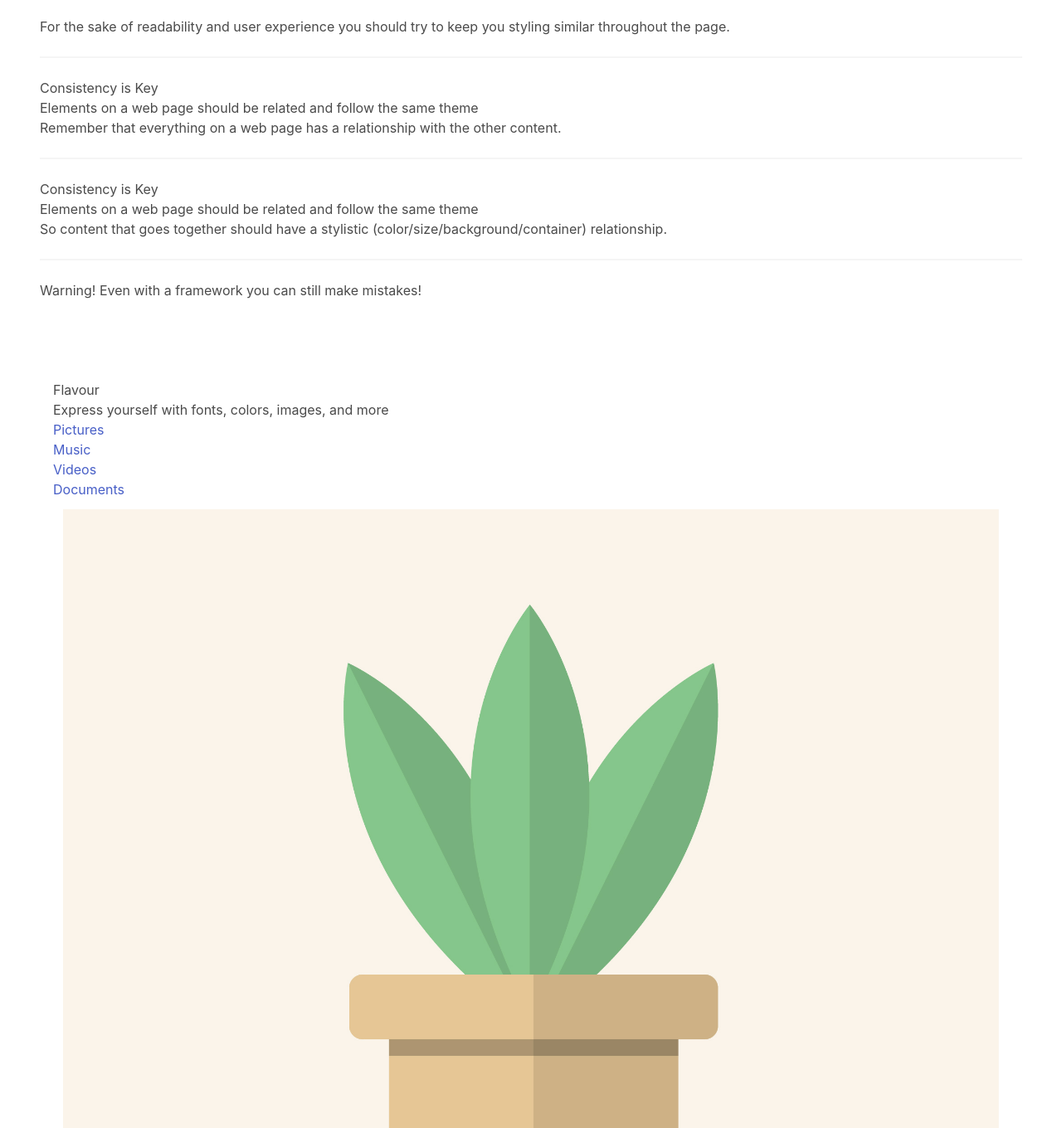
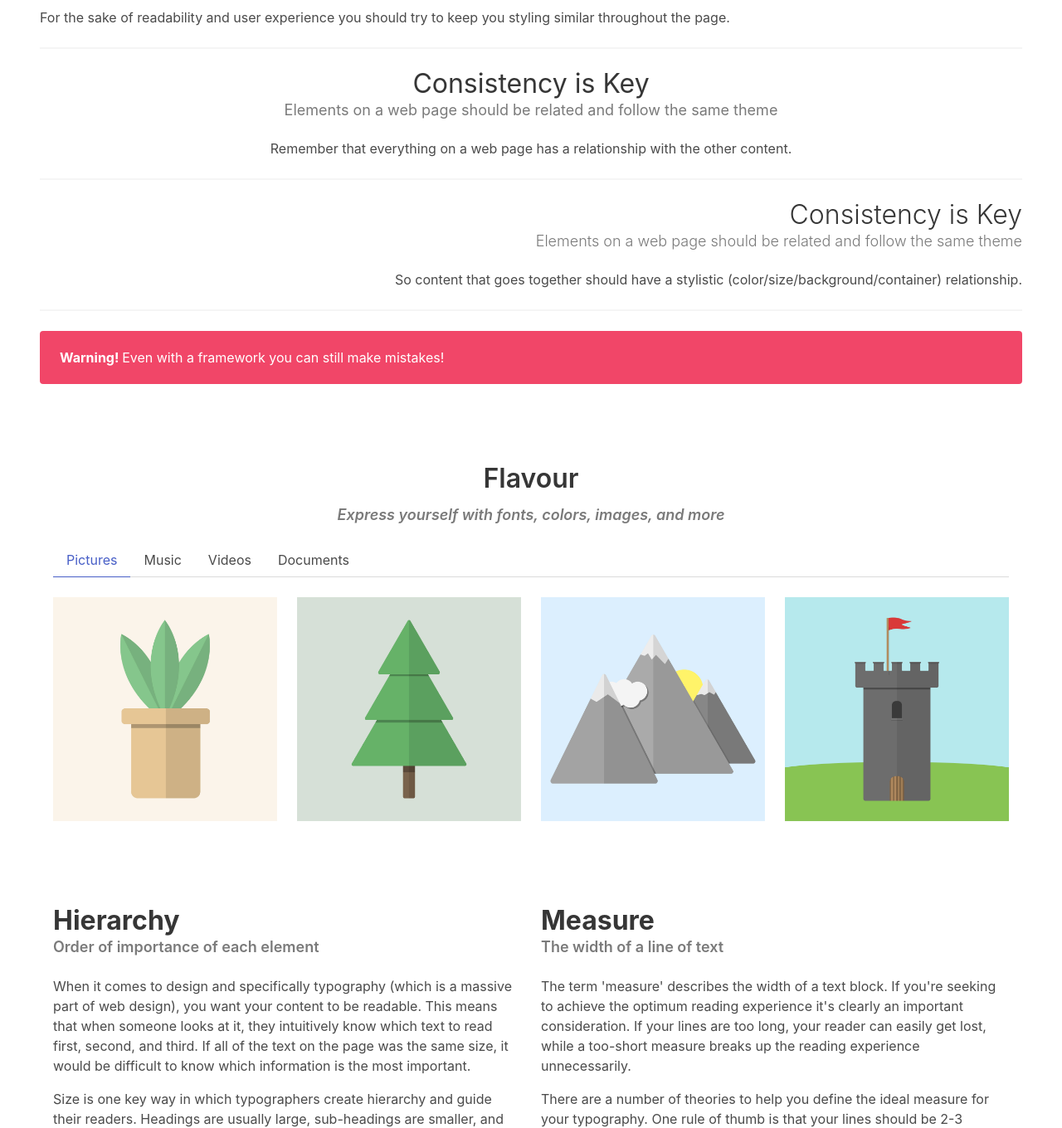
Before and after one commit to jdmar3-comp426/a02-xaviprat, a website: page index.html in a window 1280 px wide. Shown: the part 1440-2800 px from the top of the page at 83% size. Drawn offline with nearby package versions, Linux system fonts and the light colour scheme; a web font is replaced by a local one.

Commit message:
test for autograder

```diff
--- a/index.html
+++ b/index.html
@@ -12,10 +12,10 @@
 <section class="hero is-dark is-fullheight">
     <div class="hero-body">
         <div class="container">
-            <h1 class="">
+            <h1 class="title">
                 Comp426
             </h1>
-            <h2 class="">
+            <h2 class="subtitle">
                 A web development class
             </h2>
         </div>
@@ -25,7 +25,7 @@
     <div class="container">
         <div class="content">
             <h1 class="title">CSS Frameworks</h1>
-            <h5 class="">How to use a framework effectively</h5>
+            <h5 class="subtitle has-text-grey">How to use a framework effectively</h5>
             <p>
 	    	When it comes to developing websites, design can be a very fun aspect.
 		But in reality we often don't want to spend hours writing CSS.
@@ -41,7 +41,7 @@
                 hand with having a good conversation.
                 <br>
                 <br>
-                <span class="">chikezie ejiasi</span>
+                <span class="is-capitalized">chikezie ejiasi</span>
             </blockquote>
             <p>
 	    	Now something to be careful of is making every site you make look identical.
@@ -64,42 +64,42 @@
 	    </p>
         </div>
         <hr>
-        <div class="">
-            <h1 class="">Consistency is Key</h1>
-            <h5 class="">Elements on a web page should be related and follow the same theme</h5>
+        <div class="content has-text-centered">
+            <h1 class="title has-text-weight-normal">Consistency is Key</h1>
+            <h5 class="subtitle has-text-grey has-text-weight-normal">Elements on a web page should be related and follow the same theme</h5>
             <p>
 	    	Remember that everything on a web page has a relationship with the other content.
 	    </p>
         </div>
         <hr>
-        <div class="">
-            <h1 class="">Consistency is Key</h1>
-            <h5 class="">Elements on a web page should be related and follow the same theme</h5>
+        <div class="content has-text-right">
+            <h1 class="title has-text-weight-light">Consistency is Key</h1>
+            <h5 class="subtitle has-text-grey has-text-weight-light">Elements on a web page should be related and follow the same theme</h5>
             <p>
 	    	So content that goes together should have a stylistic (color/size/background/container) relationship.
 	    </p>
         </div>
         <hr>
-        <div class="">
-            <p><span class="">Warning! </span>Even with a framework you can still make mistakes!</p>
+        <div class="notification is-danger">
+            <p><span class="has-text-weight-bold">Warning! </span>Even with a framework you can still make mistakes!</p>
         </div>
     </div>
 </section>
 <section class="section">
     <div class="container">
-        <div class="">
+        <div class="content has-text-centered">
             <h1 class="">Flavour</h1>
-            <h5 class="">Express yourself with fonts, colors, images, and more</h5>
+            <h5 class="subtitle has-text-grey is-italic">Express yourself with fonts, colors, images, and more</h5>
         </div>
-        <div class="">
+        <div class="tabs is-medium-is-centered">
             <ul>
-                <li class=""><a>Pictures</a></li>
+                <li class="is-active"><a>Pictures</a></li>
                 <li><a>Music</a></li>
                 <li><a>Videos</a></li>
                 <li><a>Documents</a></li>
             </ul>
         </div>
-        <div class="">
+        <div class="columns is-multiline-justify-center">
             <div class="column">
                 <img src="images/all-01.jpg" alt="Pictures">
             </div>
@@ -115,13 +115,13 @@
         </div>
     </div>
 </section>
-<section class="">
-    <div class="">
+<section class="section">
+    <div class="container">
         <div class="content">
-            <div class="">
+            <div class="columns">
                 <div class="column">
-                    <h1 class="">Hierarchy</h1>
-                    <h5 class="">Order of importance of each element</h5>
+                    <h1 class="title has-text-weight-bold">Hierarchy</h1>
+                    <h5 class="subtitle has-text-grey">Order of importance of each element</h5>
                     <p>
 		    	When it comes to design and specifically typography (which is a massive part of web design), you want your content to be readable.
 			This means that when someone looks at it, they intuitively know which text to read first, second, and third.
@@ -133,9 +133,9 @@
                         Size is not the only way to define hierarchy – it can also be achieved with colour, spacing and weight.
 		    </p>
                 </div>
-                <div class="">
-                    <h1 class="">Measure</h1>
-                    <h5 class="">The width of a line of text</h5>
+                <div class="column">
+                    <h1 class="title has-text-weight-bold">Measure</h1>
+                    <h5 class="subtitle has-text-grey">The width of a line of text</h5>
                     <p>
 		    	The term 'measure' describes the width of a text block.
 		    	If you're seeking to achieve the optimum reading experience it's clearly an important consideration.
@@ -153,7 +153,7 @@
 </section>
 <section class="">
     <div class="container">
-        <div class="">
+        <div class="columns">
             <div class="column">
                 <h1 class="">Login</h1>
                 <form>
@@ -184,7 +184,7 @@
                     </div>
                 </form>
             </div>
-            <div class="">
+            <div class="column">
                 <h1 class="">Signup</h1>
                 <form>
                     <div class="">
--- a/package.json
+++ b/package.json
@@ -19,5 +19,6 @@
   "dependencies": {
     "browser-sync": "^2.27.7",
     "bulma": "^0.9.3"
-  }
+  },
+  "devDependencies": {}
 }
```
